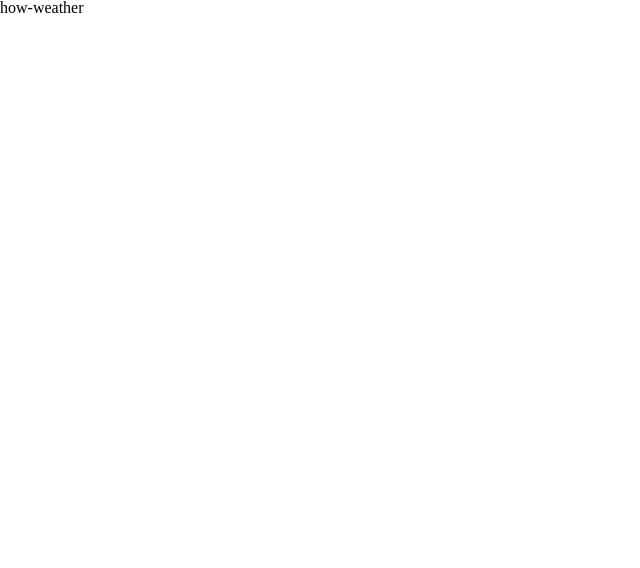
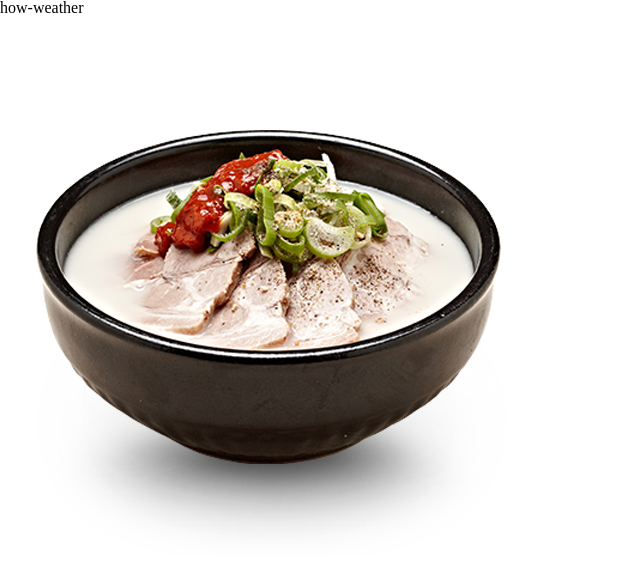
Before and after one commit to taehui7439/front, a React (Create React App) app: page / in a window 1280 px wide. Shown: the top 568 px of the page, without its empty margins (0-640 px from the left). Built offline with nearby package versions, Linux system fonts and the light colour scheme.

Commit message:
test: pr template

```diff
--- a/src/App.js
+++ b/src/App.js
@@ -1,5 +1,12 @@
+import CardItem from "./components/card/item/cardItem";
+
 function App() {
-  return <div>how-weather</div>;
+  return (
+    <div>
+      <h1>how-weather</h1>
+      <CardItem />
+    </div>
+  );
 }
 
 export default App;
--- /dev/null
+++ b/src/components/card/item/cardItem.jsx
@@ -0,0 +1,11 @@
+import styles from "./cardItem.module.css";
+
+function CardItem() {
+  return (
+    <div>
+      <img src="images/gukbap.png" alt="국밥 이미지" />
+    </div>
+  );
+}
+
+export default CardItem;
```
Also changed, not shown: public/images/gukbap.png (added), src/components/card/item/cardItem.module.css (added).
